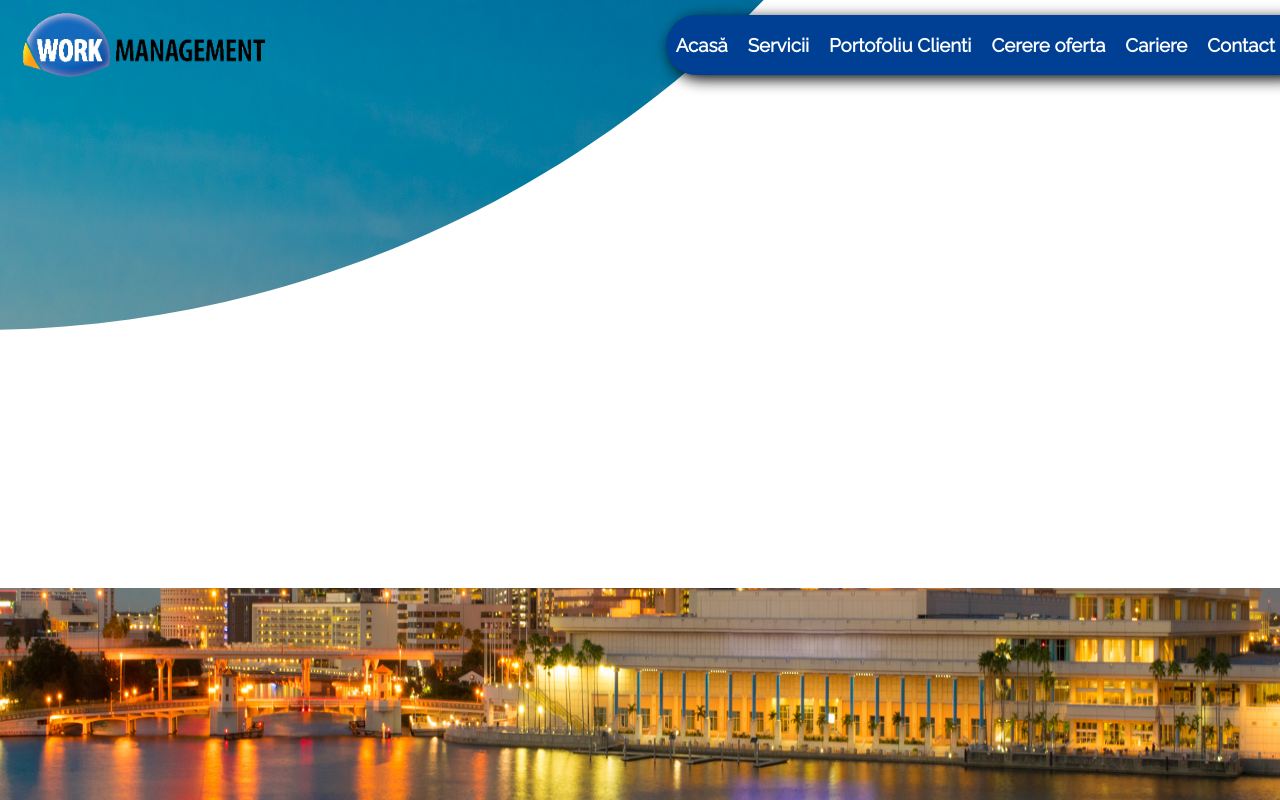
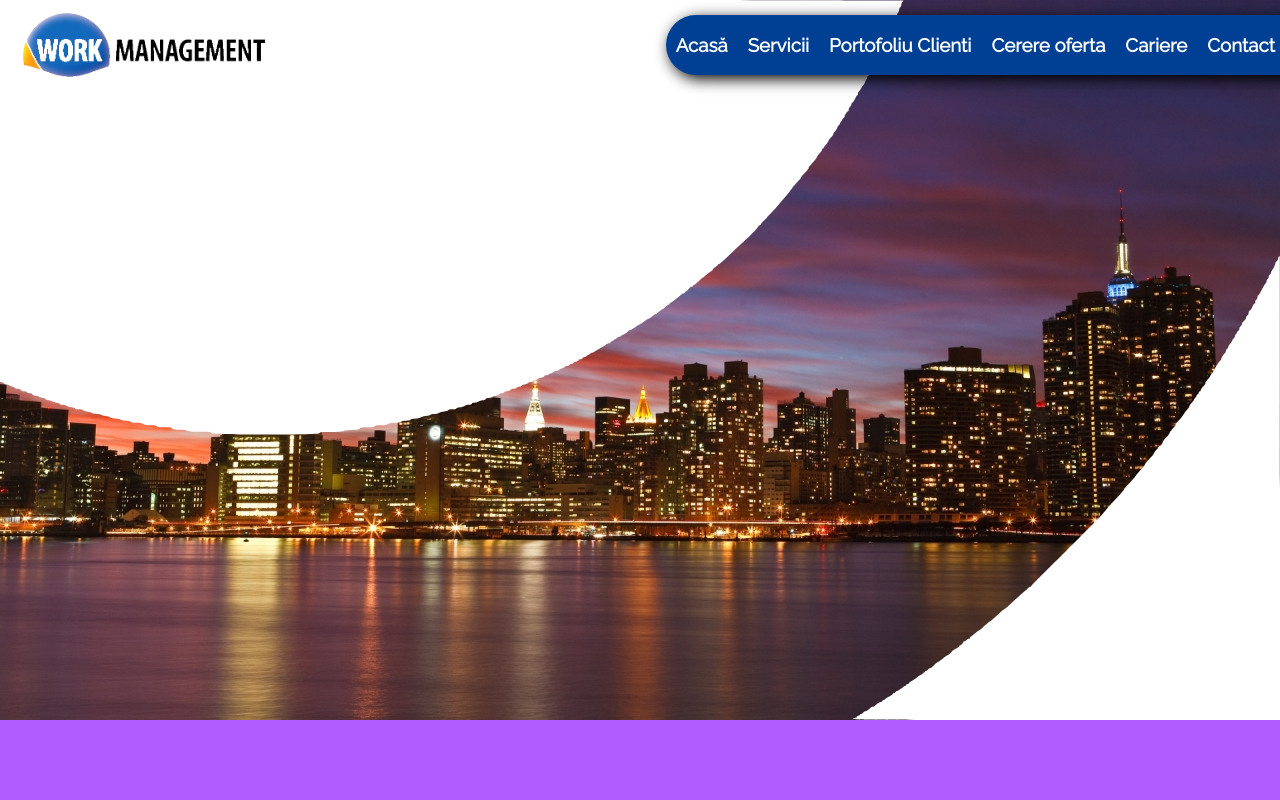
Before and after one commit to bmarcu13/work-management-website, a React (Create React App) app: page /servicii/0 in a window 1280 px wide. Shown: the top 800 px of the page. Built offline with nearby package versions, Linux system fonts and the light colour scheme.

Commit message:
better impl

```diff
--- a/src/Screens/IndividualServicePage/ServiceLanding/ServiceLanding.css
+++ b/src/Screens/IndividualServicePage/ServiceLanding/ServiceLanding.css
@@ -1,8 +1,8 @@
 .service-page-landing-container {
     background-image: url(../../../img/oras.jpg);
     background-repeat: no-repeat;
-    background-size: 100% 120vh;
-    background-color: rgb(255, 255, 255);
+    background-size: 100vw;
+    background-color: rgb(176, 91, 255);
     height: 200vh;
     min-width: 100%;
 }
@@ -11,10 +11,11 @@
     width: 100%;
     height: auto;
     aspect-ratio: 1;
-    background-image: url(../../../img//cerc_blana.svg);
-    background-size: 210vw;
+    background-image: url(../../../img/cerculet2.svg);
+    background-size: 100vw;
     background-repeat: no-repeat;
-    background-position-x: -1400px;
-    background-position-y: -2100px;
     overflow-x: hidden;
 }
+
+.service-page-landing-container .svg-bg .bg {
+}
--- a/src/Screens/IndividualServicePage/ServiceLanding/ServiceLanding.js
+++ b/src/Screens/IndividualServicePage/ServiceLanding/ServiceLanding.js
@@ -7,7 +7,9 @@ import "./ServiceLanding.css";
 export default function ServiceLanding(props) {
     return (
         <div className="service-page-landing-container">
-            <div className="svg-bg"></div>
+            <div className="svg-bg">
+                <div className="bg"></div>
+            </div>
         </div>
     );
 }
```
Also changed, not shown: src/img/cerculet2.svg (added), src/img/oras.jpg.
